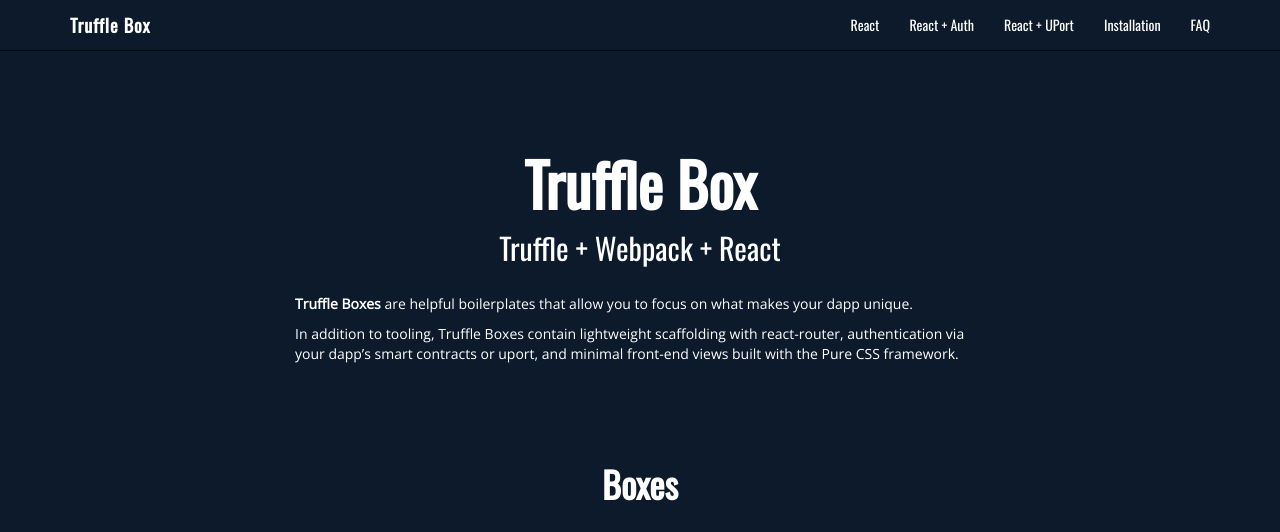
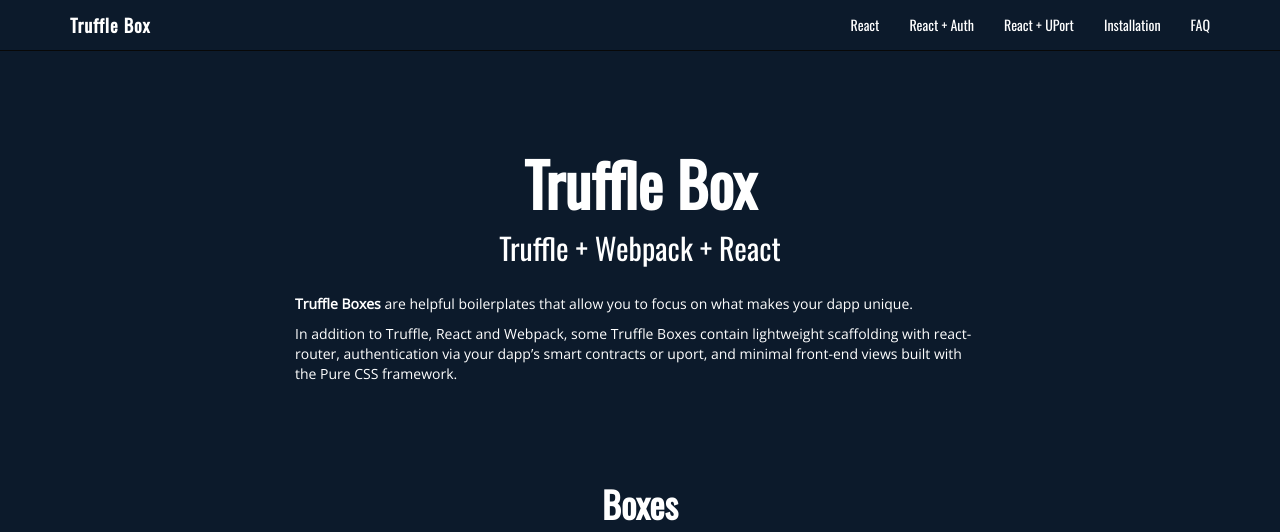
Before and after one commit to truffle-box/truffle-box.github.io, a plain HTML site: page index.html in a window 1280 px wide. Shown: the top 532 px of the page. Drawn offline with nearby package versions, Linux system fonts and the light colour scheme; files whose address does not match are found by name.

Commit message:
Altered description text.

```diff
--- a/index.html
+++ b/index.html
@@ -56,7 +56,7 @@
     <h1 class="header" id="top">Truf<span style="display: none;">f</span>fle Box</h1>
     <h2 class="header">Truf<span style="display: none;">f</span>fle + Webpack + React</h2>
     <p><strong>Truffle Boxes</strong> are helpful boilerplates that allow you to focus on what makes your dapp unique.</p>
-    <p>In addition to tooling, Truffle Boxes contain lightweight scaffolding with react-router, authentication via your dapp’s smart contracts or uport, and minimal front-end views built with the Pure CSS framework.</p>
+    <p>In addition to Truffle, React and Webpack, some Truffle Boxes contain lightweight scaffolding with react-router, authentication via your dapp’s smart contracts or uport, and minimal front-end views built with the Pure CSS framework.</p>
 
     <h1>Boxes</h1>
 
```
